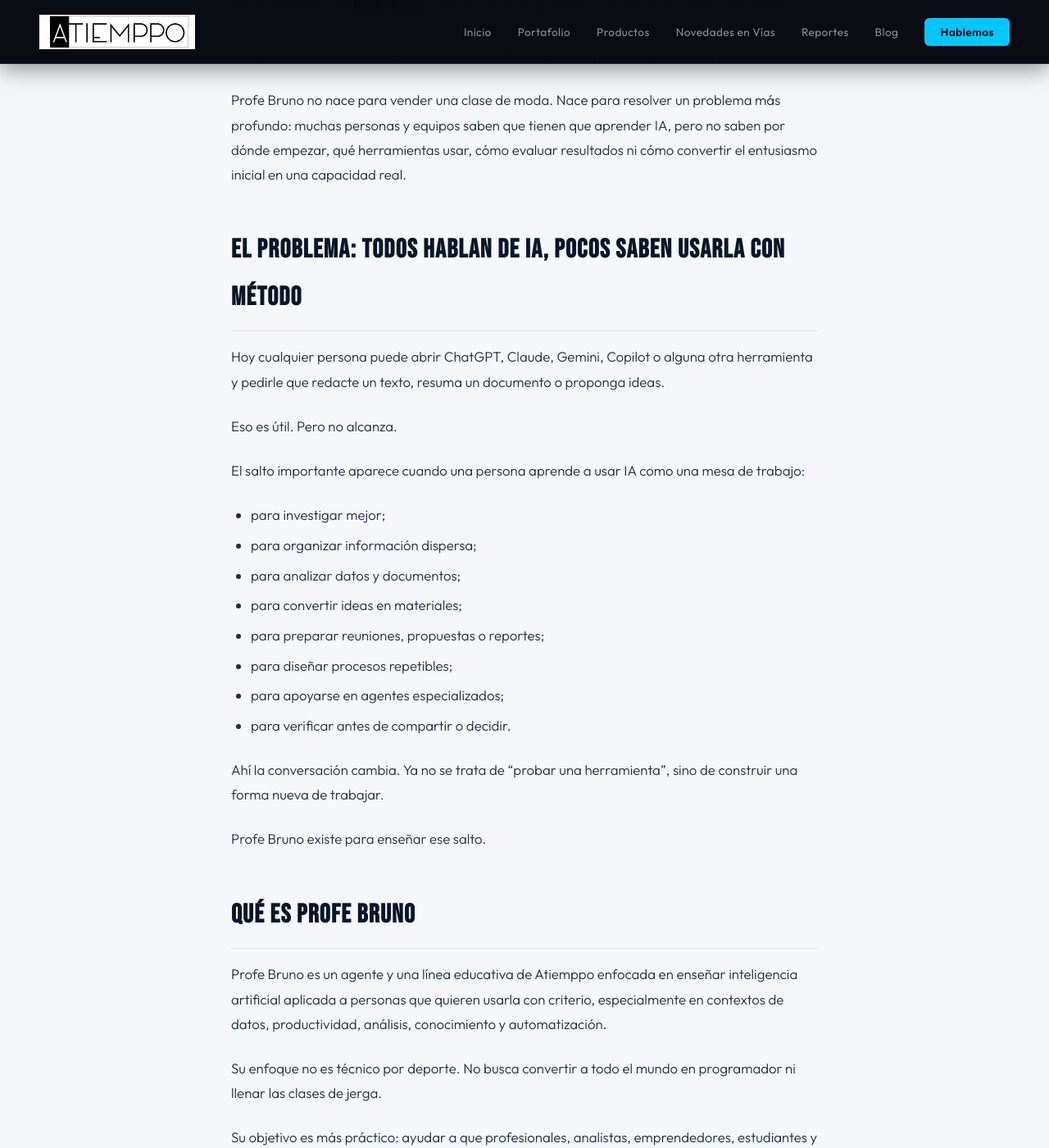
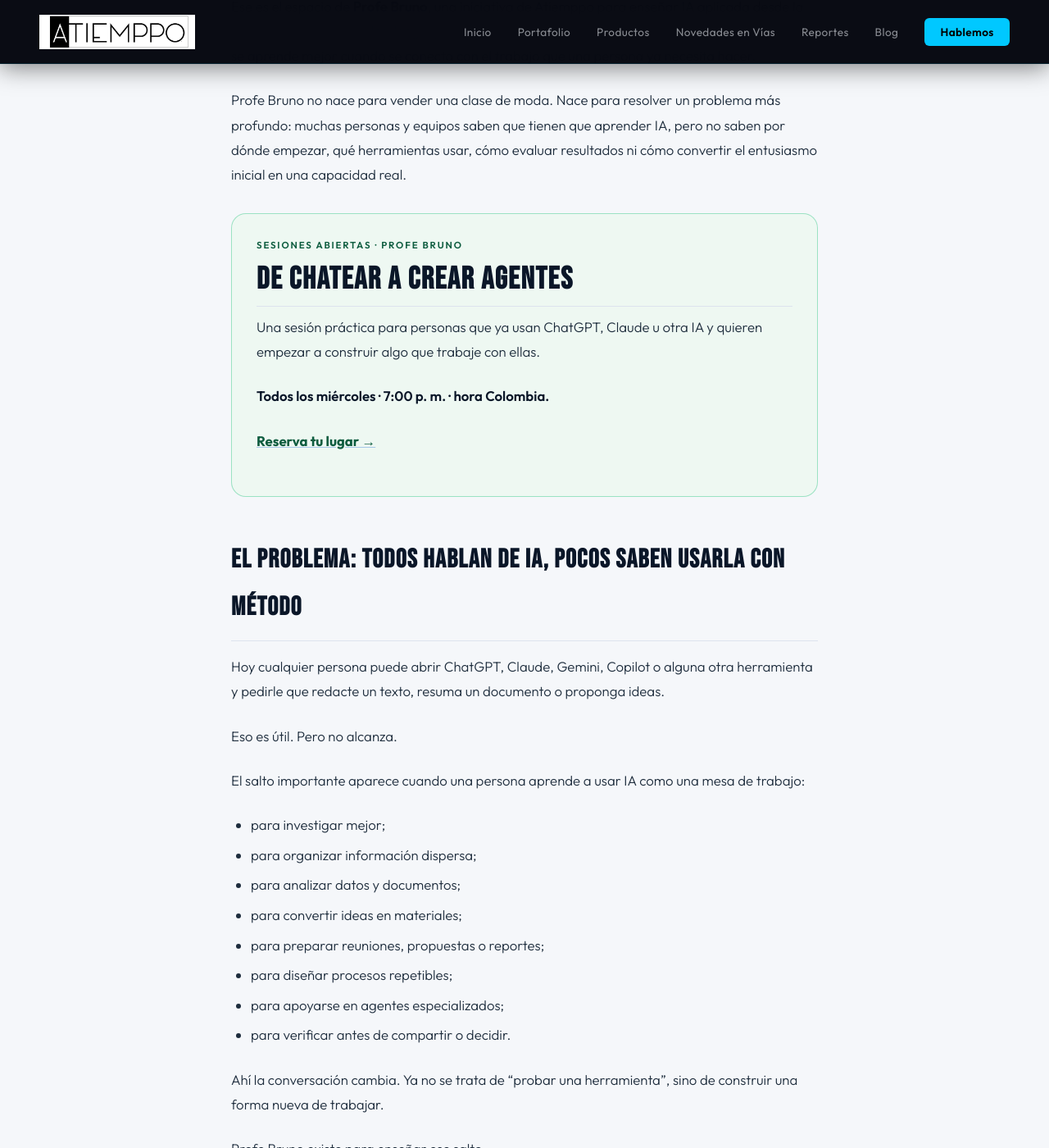
Before and after one commit to imatjuanmatiz/atiemppo-web, a Jekyll site: the page built from _posts/2026-06-29-profe-bruno-ia-aplicada.md, in a window 1280 px wide and 1400 px high, scrolled down 843 px. Shown: the whole window at 82% size. Built offline with Jekyll 4.4.1, drawn with Linux system fonts in a browser that asks for light colours.

Commit message:
Actualiza sesión abierta y acceso SICETAC

```diff
--- a/_posts/2026-06-29-profe-bruno-ia-aplicada.md
+++ b/_posts/2026-06-29-profe-bruno-ia-aplicada.md
@@ -19,6 +19,14 @@
 Ese es el espacio de **Profe Bruno**, una iniciativa de Atiemppo para enseñar IA aplicada desde la práctica: con casos reales, lenguaje claro, ejercicios útiles y una idea central muy concreta: la IA se aprende mejor cuando se conecta con el trabajo que una persona ya necesita hacer.
 
 Profe Bruno no nace para vender una clase de moda. Nace para resolver un problema más profundo: muchas personas y equipos saben que tienen que aprender IA, pero no saben por dónde empezar, qué herramientas usar, cómo evaluar resultados ni cómo convertir el entusiasmo inicial en una capacidad real.
+
+<section id="sesion-abierta" class="profe-session-callout">
+  <p class="kicker">Sesiones abiertas · Profe Bruno</p>
+  <h2>De chatear a crear agentes</h2>
+  <p>Una sesión práctica para personas que ya usan ChatGPT, Claude u otra IA y quieren empezar a construir algo que trabaje con ellas.</p>
+  <p><strong>Todos los miércoles · 7:00 p. m. · hora Colombia.</strong></p>
+  <p><a href="/#contacto">Reserva tu lugar →</a></p>
+</section>
 
 ## El problema: todos hablan de IA, pocos saben usarla con método
 
--- a/assets/css/main.css
+++ b/assets/css/main.css
@@ -281,3 +281,4 @@
   .post-article{padding:2.5rem 1.25rem 4rem}
   .footer-bottom{flex-direction:column;align-items:flex-start;padding:1.25rem}
 }
+.profe-session-callout{margin:32px 0 48px;padding:28px 30px;border:1px solid rgba(0,184,107,.35);border-radius:18px;background:#eef8f2;color:#0e2c4d}.profe-session-callout .kicker{margin:0 0 10px;color:#0d5c3f;font-family:var(--body,system-ui);font-size:.72rem;font-weight:600;letter-spacing:.16em;text-transform:uppercase}.profe-session-callout h2{margin:0 0 10px;font-family:var(--display,system-ui);font-size:clamp(26px,3vw,38px);line-height:1.08}.profe-session-callout p{max-width:720px}.profe-session-callout a{color:#0d5c3f;font-weight:700}
```
Also changed, not shown: index.html (+56 -0 lines), assets/images/atiemppo/sicetac-instant-qr.png (added).
